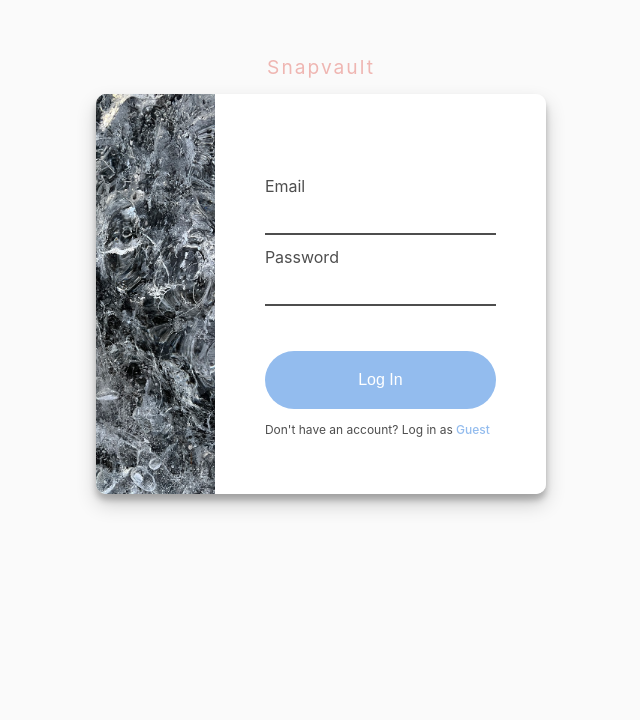
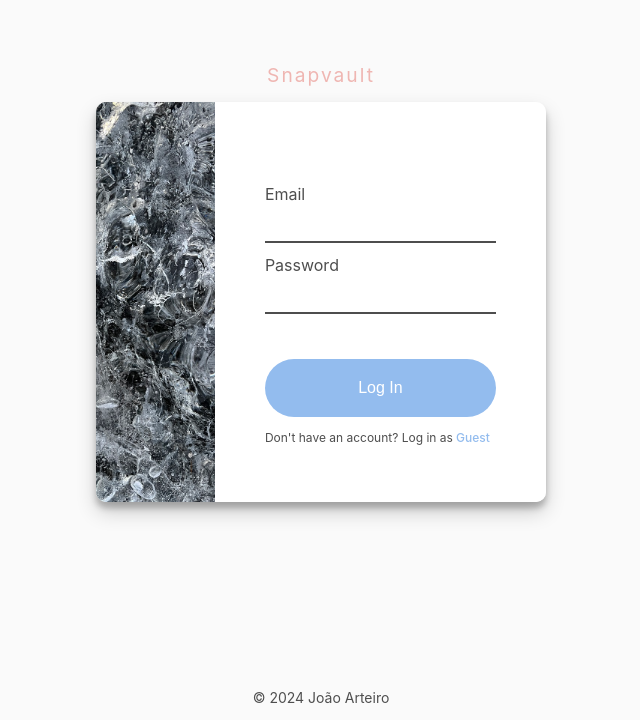
Before and after one commit to joaoarteiro/photo-gallery, a React (Vite) app: page /login in a window 1280 px wide. Shown: the part 133-853 px from the top of the page, without its empty margins (319-959 px from the left). Before the commit the page ends 800 px from the top, so only its background shows below. Built offline with nearby package versions, Linux system fonts and the light colour scheme; no server answers.

Commit message:
Create reusable Layout component. Created FOoter

```diff
--- /dev/null
+++ b/src/components/Footer/Footer.tsx
@@ -0,0 +1,9 @@
+const Footer = () => {
+  return (
+    <footer>
+      <p>&copy; 2024 João Arteiro</p>
+    </footer>
+  );
+};
+
+export default Footer;
--- a/src/components/HomePage/home_page.css
+++ b/src/components/HomePage/home_page.css
@@ -41,5 +41,6 @@
 }
 
 .page-container {
-  text-align: left;
+  max-width: 1024px;
+  margin: 0 auto;
 }
--- a/src/components/ImageGrid/image_grid.css
+++ b/src/components/ImageGrid/image_grid.css
@@ -32,6 +32,7 @@
   display: flex;
   justify-content: center;
   align-items: center;
+  min-height: 80vh;
 }
 
 .no-images-container {
--- /dev/null
+++ b/src/components/Layout/Layout.tsx
@@ -0,0 +1,15 @@
+// Layout.tsx
+import { Outlet } from "react-router-dom";
+import Footer from "../Footer/Footer";
+
+const Layout = () => {
+  return (
+    <div>
+      <Outlet />
+
+      <Footer />
+    </div>
+  );
+};
+
+export default Layout;
--- a/src/index.css
+++ b/src/index.css
@@ -17,8 +17,7 @@
 }
 
 body {
-  max-width: 1024px;
-  margin: 0 auto;
+  /*some styles*/
 }
 
 h1 {
@@ -71,6 +70,24 @@ h2 {
   font-size: 14px;
 }
 
+footer {
+  display: flex;
+  align-items: center;
+  justify-content: center;
+  background-color: #fafafa;
+  color: #4e4e4e;
+  height: 25px;
+  text-align: center;
+  position: relative;
+  margin: 10px 0;
+  width: 100%;
+  font-size: 14px;
+}
+
+footer p {
+  margin: 0;
+}
+
 @keyframes spin {
   to {
     -webkit-transform: rotate(360deg);
--- a/src/main.tsx
+++ b/src/main.tsx
@@ -1,15 +1,23 @@
-import React from "react";
 import ReactDOM from "react-dom/client";
 import { createBrowserRouter, RouterProvider } from "react-router-dom";
 import { HomePage, Login } from "./components";
+import Layout from "./components/Layout/Layout";
 import { AuthProvider } from "./context/auth";
 import PrivateRoute from "./routes/PrivateRoute";
+import PublicRoute from "./routes/PublicRoute";
 import "./index.css";
 
 const router = createBrowserRouter([
   {
+    element: <Layout />,
+    children: [
+      {
         path: "/login",
-    element: <Login />,
+        element: (
+          <PublicRoute>
+            <Login />
+          </PublicRoute>
+        ),
       },
       {
         path: "/",
@@ -19,6 +27,8 @@ const router = createBrowserRouter([
           </PrivateRoute>
         ),
       },
+    ],
+  },
 ]);
 
 ReactDOM.createRoot(document.getElementById("root")!).render(
--- /dev/null
+++ b/src/routes/PublicRoute.jsx
@@ -0,0 +1,10 @@
+import { Navigate } from "react-router-dom";
+
+const PublicRoute = ({ children }) => {
+  const isAuthenticated = localStorage.getItem("authenticatedUser");
+  if (isAuthenticated) {
+    return <Navigate to="/" />;
+  } else return children;
+};
+
+export default PublicRoute;
```
Also changed, not shown: 1 other file (tests, documents, lock files or other folders). Lines whose indentation alone changed are shown as unchanged.
